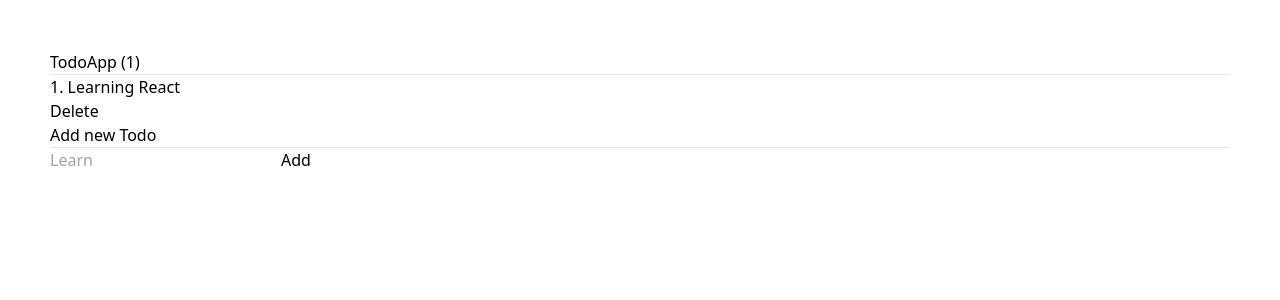
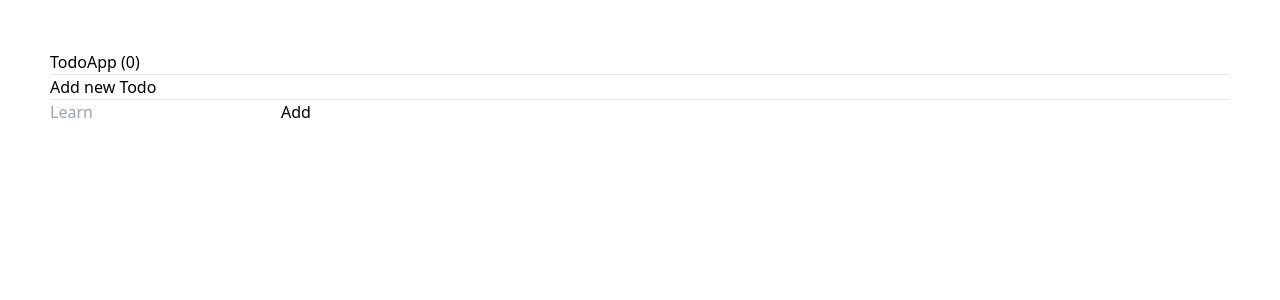
Before and after one commit to Doctoralpaca21/React-Hooks, a React (Vite) app: page / in a window 1280 px wide. Shown: the top 300 px of the page. Built offline with nearby package versions, Linux system fonts and the light colour scheme.

Commit message:
useReducer with components

```diff
--- /dev/null
+++ b/src/components/08-useReducer/TodoAdd.jsx
@@ -0,0 +1,50 @@
+import { useForm } from '../../hooks/useForm';
+
+export const TodoAdd = ({ handleAddTodo }) => {
+
+    const [{ desc }, handleInputChange, reset] = useForm({
+        desc: ''
+    });
+
+    const handleSubmitTodo = (e) => {
+        e.preventDefault();
+
+        if (desc.trim().length <= 1)
+            return
+
+        const newTodo = {
+            id: new Date().getTime(),
+            desc: desc,
+            done: false
+        };
+
+        const action = {
+            type: 'add',
+            payload: newTodo
+        }
+
+        handleAddTodo(newTodo);
+        reset();
+    }
+
+    return (
+        <>
+            <h4>Add new Todo</h4>
+            <hr />
+
+            <form action="" onSubmit={handleSubmitTodo}>
+                <input type="text" name="desc" id="" placeholder='Learn' autoComplete='off' className='w-1/4 mb-1 border border-gray-300 peer block min-h-[auto] rounded  bg-transparent px-3 py-[0.32rem] leading-[1.6] outline-none transition-all duration-200 ease-linear focus:placeholder:opacity-100 peer-focus:text-primary data-[te-input-state-active]:placeholder:opacity-100 motion-reduce:transition-none dark:text-neutral-200 dark:placeholder:text-neutral-200 dark:peer-focus:text-primary [&:not([data-te-input-placeholder-active])]:placeholder:opacity-0'
+                    onChange={handleInputChange}
+                    value={desc}
+                />
+                <button
+                    className='w-1/2 py-2.5 px-5 me-2 mb-2 text-sm font-medium text-gray-900 focus:outline-none bg-white rounded-full border border-gray-200 hover:bg-gray-100 hover:text-blue-700 focus:z-10 focus:ring-4 focus:ring-gray-200 dark:focus:ring-gray-700 dark:bg-gray-800 dark:text-gray-400 dark:border-gray-600 dark:hover:text-white dark:hover:bg-gray-700'
+
+                >
+                    Add
+                </button>
+            </form>
+
+        </>
+    )
+}
--- a/src/components/08-useReducer/TodoApp.jsx
+++ b/src/components/08-useReducer/TodoApp.jsx
@@ -1,15 +1,49 @@
-import { useReducer } from 'react'
+import { useEffect, useReducer } from 'react'
 import './todoApp.css'
 import { todoReducer } from './todoReducer';
+import { TodoList } from './TodoList';
+import { TodoAdd } from './TodoAdd';
+
+const init = () => {
+    return JSON.parse(localStorage.getItem('todo')) || [];
+    // return [{
+    //     id: new Date().getTime(),
+    //     desc: "Learning React",
+    //     done: false
+    // }];
+}
 export const TodoApp = () => {
 
-    const initialState = [{
-        id: new Date().getTime(),
-        desc: "Learning React",
-        done: false
-    }];
+    const [todo, dispatch] = useReducer(todoReducer, [], init);
 
-    const [todo] = useReducer(todoReducer, initialState)
+    useEffect(()=> {
+        localStorage.setItem('todo', JSON.stringify(todo))
+    },[todo])
+
+    const handleDeleteTodo = (todoId) =>{
+        console.log(todoId)
+
+        const action = {
+            type: 'delete',
+            payload: todoId
+        }
+
+        dispatch(action)
+    }
+
+    const handleToggle = (todoId) => {
+        dispatch({
+            type: 'toggle',
+            payload: todoId
+        })
+    }
+
+    const handleAddTodo = (newTodo) => {
+        dispatch({
+            type: 'add',
+            payload: newTodo
+        })
+    }
 
     return (
         <div>
@@ -17,39 +51,18 @@ export const TodoApp = () => {
             <hr />
 
             <div className='row flex' >
-                <div className='w-3/4'>
-                    <ul className='max-w-md space-y-1 text-gray-500 list-none list-inside dark:text-gray-400 mt-5'>
-                        {
-                            todo.map((curr, id) => (
-                                <li
-                                    key={curr.id}
-                                    className='flex justify-center space-x-5'
-                                >
-                                    <p className='text-center m-2'>{id + 1}. {curr.desc}</p>
-                                    <button
-                                        className='focus:outline-none text-white bg-red-700 hover:bg-red-800 focus:ring-4 focus:ring-red-300 font-medium rounded-lg text-sm px-5 py-2.5 me-2 mb-2 dark:bg-red-600 dark:hover:bg-red-700 dark:focus:ring-red-900'
-                                    >
-                                        Delete
-                                    </button>
+                <div className='w-3/4 md:w-3/4'>
 
-
-                                </li>
-                            ))
-                        }
-                    </ul>
+                    <TodoList
+                        todos={todo}
+                        handleToggle={handleToggle}
+                        handleDeleteTodo={handleDeleteTodo}
+                    />
                 </div>
-                <div className='w-1/2'>
-                    <h4>Add new Todo</h4>
-                    <hr />
-
-                    <form action="">
-                        <input type="text" name="desc" id="" placeholder='Learn' autoComplete='off' className='w-1/4 mb-1'/>
-                        <button
-                            className='w-1/2 py-2.5 px-5 me-2 mb-2 text-sm font-medium text-gray-900 focus:outline-none bg-white rounded-full border border-gray-200 hover:bg-gray-100 hover:text-blue-700 focus:z-10 focus:ring-4 focus:ring-gray-200 dark:focus:ring-gray-700 dark:bg-gray-800 dark:text-gray-400 dark:border-gray-600 dark:hover:text-white dark:hover:bg-gray-700'
-                        >
-                            Add
-                        </button>
-                    </form>
+                <div className='w-1/2 md:w-1/2'>
+                    <TodoAdd
+                        handleAddTodo = {handleAddTodo}
+                    />
                 </div>
             </div>
         </div>
--- /dev/null
+++ b/src/components/08-useReducer/TodoList.jsx
@@ -0,0 +1,19 @@
+import { TodoListItem } from "./TodoListItem"
+
+export const TodoList = ({ todos, handleToggle, handleDeleteTodo }) => {
+    return (
+        <ul className='max-w-md space-y-1 text-gray-500 list-none list-inside dark:text-gray-400 mt-5'>
+            {
+                todos.map((curr, id) => (
+                    <TodoListItem
+                        key={curr.id}
+                        todo={curr}
+                        id={id}
+                        handleToggle={handleToggle}
+                        handleDeleteTodo={handleDeleteTodo}
+                    />
+                ))
+            }
+        </ul>
+    )
+}
--- /dev/null
+++ b/src/components/08-useReducer/TodoListItem.jsx
@@ -0,0 +1,17 @@
+export const TodoListItem = ({ todo, id, handleToggle, handleDeleteTodo }) => {
+    return (
+        <li
+            className='flex justify-between space-x-4 border-b-2 border-neutral-100 border-opacity-100 py-4 dark:border-opacity-50'
+        >
+            <p className={`cursor-pointer m-2 ${todo.done ? 'line-through' : ''}`} onClick={() => handleToggle(todo.id)}>
+                {id + 1}. {todo.desc}
+            </p>
+            <button
+                className='focus:outline-none text-white bg-red-700 hover:bg-red-800 focus:ring-4 focus:ring-red-300 font-medium rounded-lg text-sm px-5 py-2.5 me-2 mb-2 dark:bg-red-600 dark:hover:bg-red-700 dark:focus:ring-red-900'
+                onClick={() => handleDeleteTodo(todo.id)}
+            >
+                Delete
+            </button>
+        </li>
+    )
+}
--- a/src/components/08-useReducer/todoReducer.js
+++ b/src/components/08-useReducer/todoReducer.js
@@ -1,11 +1,26 @@
 export const todoReducer = (state = [], action) => {
-    switch (key) {
-        case value:
-
-            break;
+    switch (action.type) {
+        case 'add':
+            return [...state, action.payload];
+        case 'delete':
+            return state.filter(todo => todo.id !== action.payload)
+        case 'toggle':
+            return state.map(todo =>
+                ( todo.id === action.payload ) ? {...todo, done: !todo.done} : todo
+            );
+            // return state.map(todo => {
+            //     if(todo.id === action.payload){
+            //         return {
+            //             ...todo,
+            //             done: !todo.done
+            //         }
+            //     }else{
+            //         return todo
+            //     }
+            // })
 
         default:
-            break;
+            return state;
     }
 
 }
--- a/src/hooks/useForm.jsx
+++ b/src/hooks/useForm.jsx
@@ -2,6 +2,10 @@ import React, { useState } from 'react'
 
 export const useForm = (initialState = {}) => {
     const [formValues, setFormValues] = useState(initialState);
+
+    const reset = () => {
+        setFormValues(initialState)
+    }
 
     const handleInputChange  = ({target}) => {
         setFormValues({
@@ -10,5 +14,5 @@ export const useForm = (initialState = {}) => {
         })
     }
 
-    return [formValues, handleInputChange]
+    return [formValues, handleInputChange, reset]
 }
```
